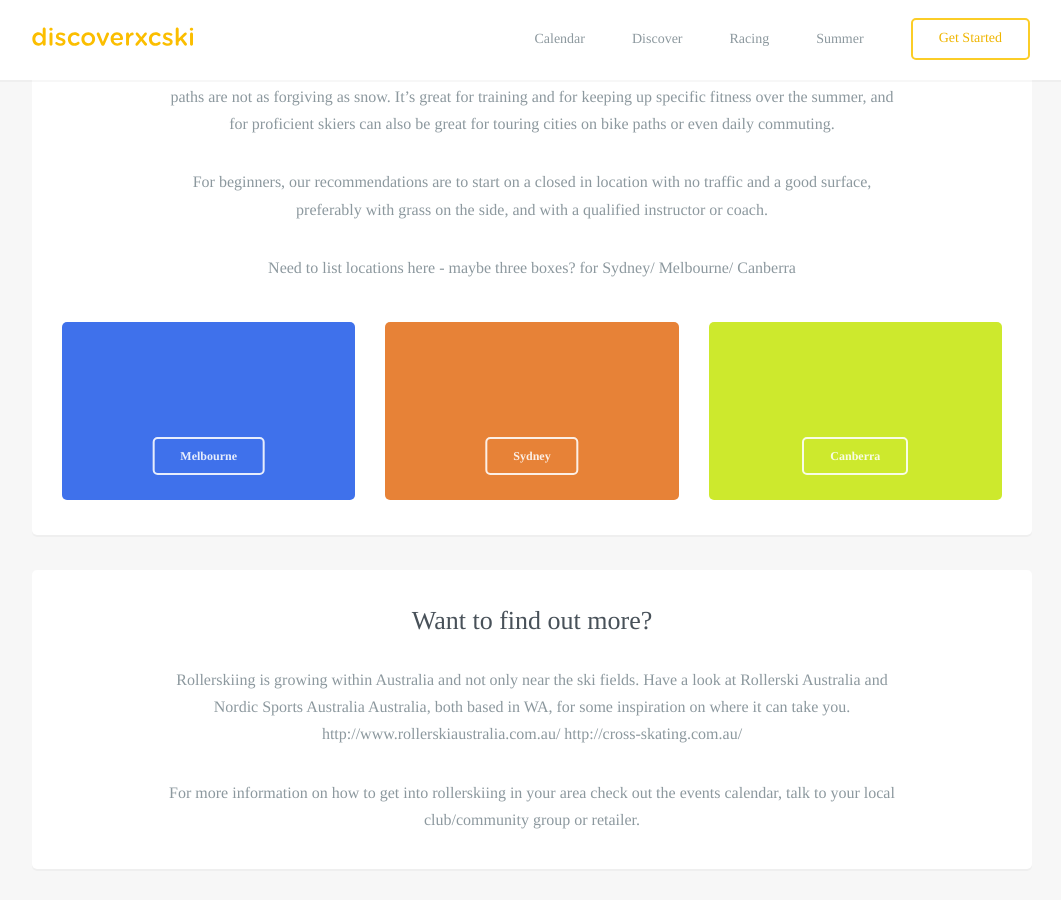
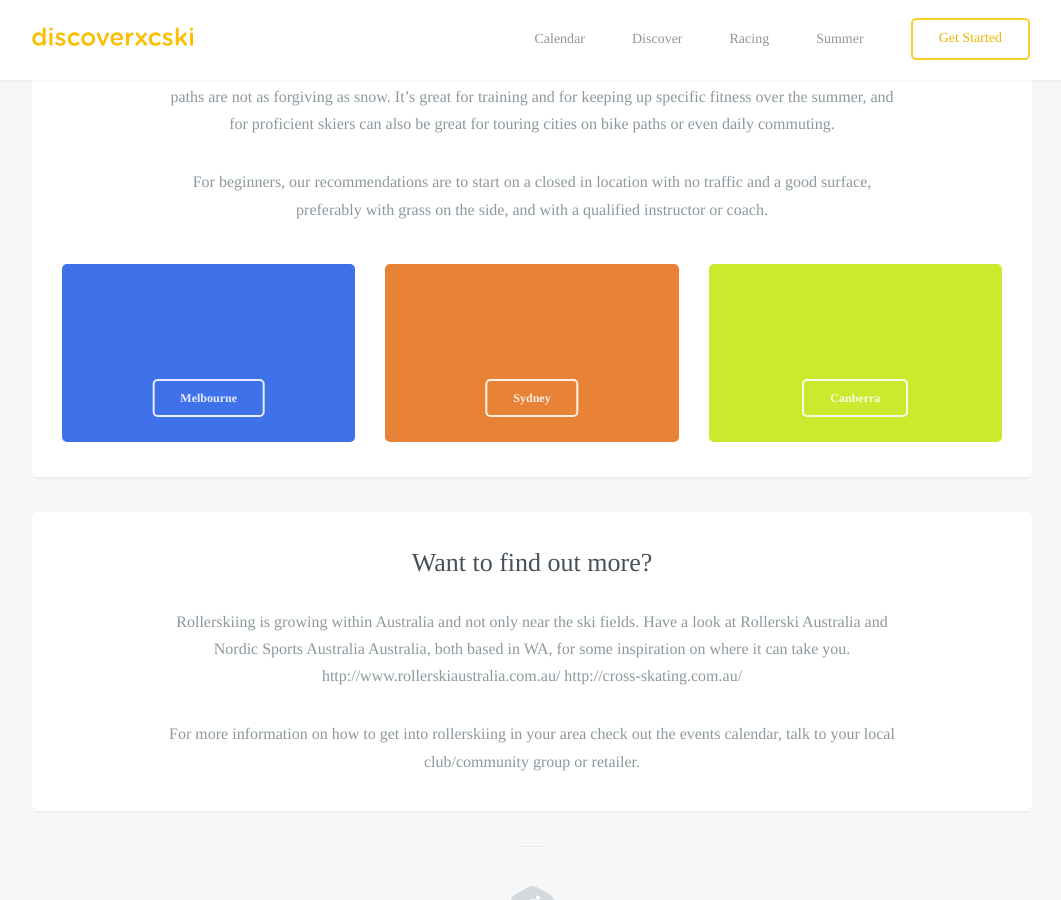
Before and after one commit to robcatto/robcatto.github.io, a Jekyll site: the page built from summer/rollerski/index.html, in a window 1280 px wide and 900 px high, scrolled down 2971 px. Shown: the whole window, without its empty margins (108-1169 px from the left). Built offline with Jekyll 4.4.1, drawn with Linux system fonts in a browser that asks for light colours; some web fonts are replaced; Markdown is read by kramdown in place of the engine named in the settings.

Commit message:
Update index.html

```diff
--- a/summer/rollerski/index.html
+++ b/summer/rollerski/index.html
@@ -132,8 +132,6 @@ layout: default
                 <p>
                 While rollerskiing is the closest thing to cross country skiing without snow, it’s not for everyone. Roads and bike paths are not as forgiving as snow. It’s great for training and for keeping up specific fitness over the summer, and for proficient skiers can also be great for touring cities on bike paths or even daily commuting.
                 <p>For beginners, our recommendations are to start on a closed in location with no traffic and a good surface, preferably with grass on the side, and with a qualified instructor or coach.
-
-                <p>Need to list locations here  - maybe three boxes?  for Sydney/ Melbourne/ Canberra
                 </p>
 
 
```
